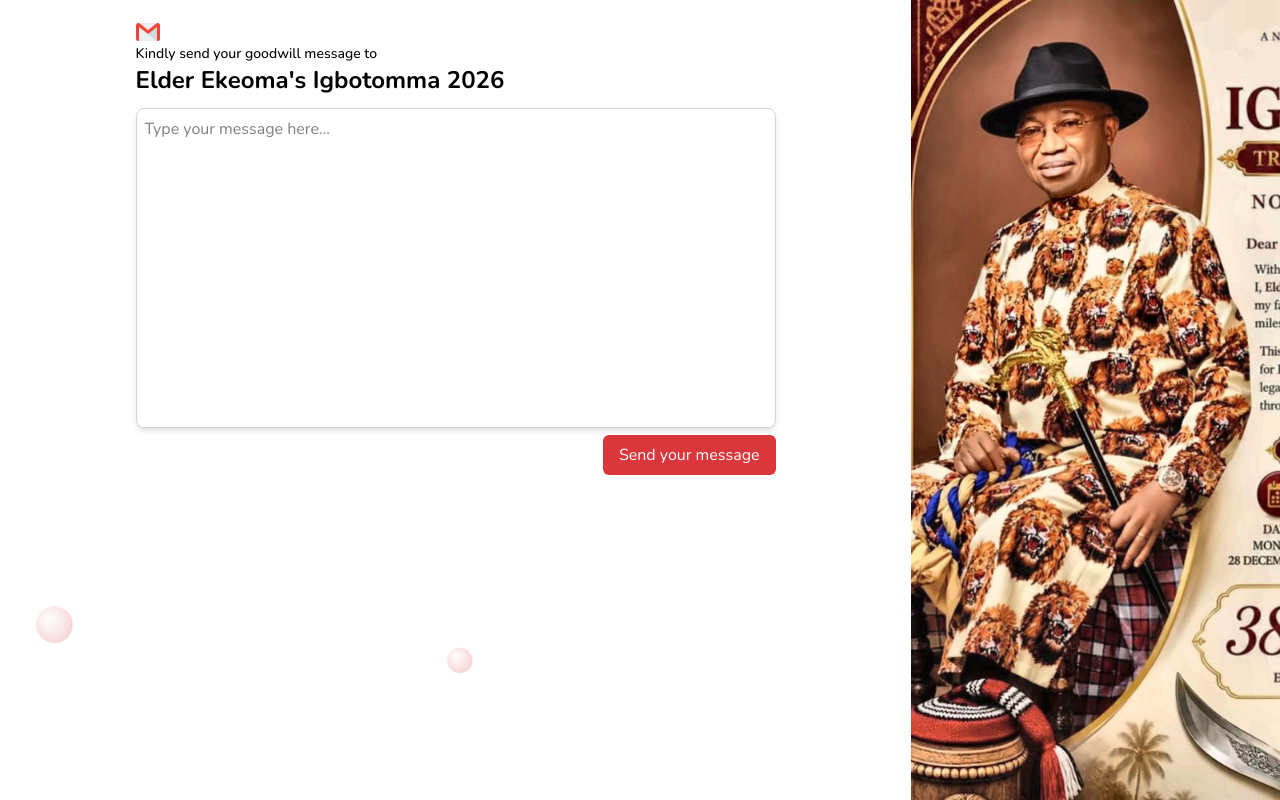
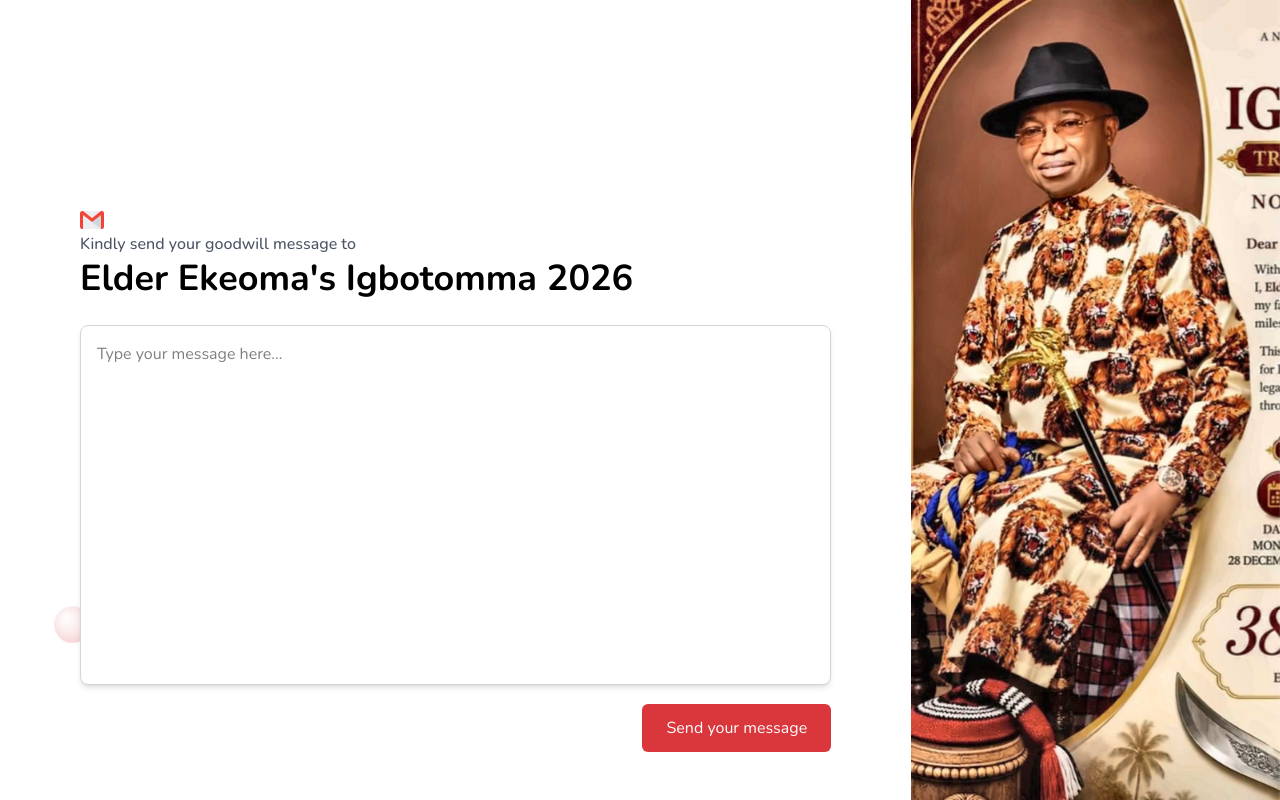
Before and after one commit to slovetechnology/nepal-elder-goodwill, a website: page public/index.html in a window 1280 px wide. Drawn offline with nearby package versions, Linux system fonts and the light colour scheme.

Commit message:
checking UI fixes

```diff
--- a/public/index.html
+++ b/public/index.html
@@ -95,8 +95,7 @@
 </head>
 
 <body class="nunito-sans">
-    <div class="flex flex-col md:flex-row min-h-dvh bg-white">
-        <div class="relative flex-1 px-1 md:px-2">
+    <div class="relative grid lg:flex lg:flex-row lg:items-center h-dvh bg-white overflow-hidden">
         <div class="bubbles" aria-hidden="true">
             <span style="--size:40px;--left:5%;--duration:14s;--delay:0s;--rest:10%"></span>
             <span style="--size:22px;--left:18%;--duration:11s;--delay:3s;--rest:60%"></span>
@@ -109,17 +108,16 @@
             <span style="--size:60px;--left:76%;--duration:20s;--delay:2s;--rest:88%"></span>
             <span style="--size:20px;--left:10%;--duration:12s;--delay:7s;--rest:45%"></span>
         </div>
-            <div
-                class="relative z-10 w-full max-w-2xl px-2 md:px-4 py-5 rounded-xl mx-auto space-y-3 -mt-130 md:mt-0 bg-white md:bg-transparent">
+        <div class="relative z-30 col-start-1 row-start-1 self-center w-[calc(100%-0.5rem)] max-w-2xl lg:w-auto lg:flex-1 lg:max-w-none px-4 sm:px-6 lg:px-12 xl:px-20 2xl:px-28 py-6 mt-40 mx-auto space-y-4 lg:space-y-6 max-h-[calc(100dvh-2rem)] overflow-y-auto rounded-2xl lg:rounded-none bg-white/95 lg:bg-transparent shadow-2xl lg:shadow-none">
             <div>
                 <img src="/gmail.png" alt="gmail" class="size-6">
-                    <div class="font-medium text-sm">Kindly send your goodwill message to</div>
-                    <div class="font-bold text-2xl">Elder Ekeoma's Igbotomma 2026</div>
+                <div class="font-medium text-sm lg:text-base text-gray-600">Kindly send your goodwill message to</div>
+                <div class="font-bold text-xl sm:text-2xl lg:text-4xl leading-tight">Elder Ekeoma's Igbotomma 2026</div>
             </div>
             <div class="">
                 <form>
                     <textarea name=""
-                            class="w-full border border-gray-300 rounded-lg p-2 outline-none resize-none h-40 md:h-80 shadow-md"
+                        class="w-full border border-gray-300 rounded-lg p-2 outline-none resize-none h-[30dvh] lg:h-[45dvh] min-h-24 max-h-80 lg:max-h-[28rem] lg:p-4 shadow-md bg-white focus:border-primary"
                         placeholder="Type your message here..." id=""></textarea>
                     <div
                         class="error-message text-red-500 bg-red-100/50 border border-red-300 my-3 p-3 rounded-md text-xs font-medium hidden">
@@ -127,17 +125,16 @@
                     <div
                         class="good-message text-green-500 bg-green-100/50 border border-green-300 my-3 p-3 rounded-md text-xs font-medium hidden">
                     </div>
-                        <div class="size-fit ml-auto">
+                    <div class="mt-3 sm:w-fit sm:ml-auto">
                         <button
-                                class="button bg-primary px-4 py-2 text-white rounded-md cursor-pointer active:scale-95 transition-all">Send
+                            class="button w-full sm:w-auto bg-primary px-4 py-2 lg:px-6 lg:py-3 text-white rounded-md cursor-pointer active:scale-95 transition-all">Send
                             your message</button>
                     </div>
                 </form>
             </div>
         </div>
-        </div>
-        <img src="/elder2.jpeg" alt=""
-            class="w-full md:w-auto h-200 min-h-dvh md:h-dvh bg-top object-cover md:object-contain shrink-0">
+        <img src="/elder2.jpeg" alt="Elder Ekeoma's Igbotomma 2026"
+            class="relative z-10 col-start-1 row-start-1 lg:order-last w-full h-dvh min-h-0 lg:w-auto lg:max-w-[55%] lg:shrink-0 object-cover object-top lg:object-contain lg:object-right">
     </div>
     <script src="form.js"></script>
 </body>
```
Lines whose indentation alone changed are shown as unchanged.
